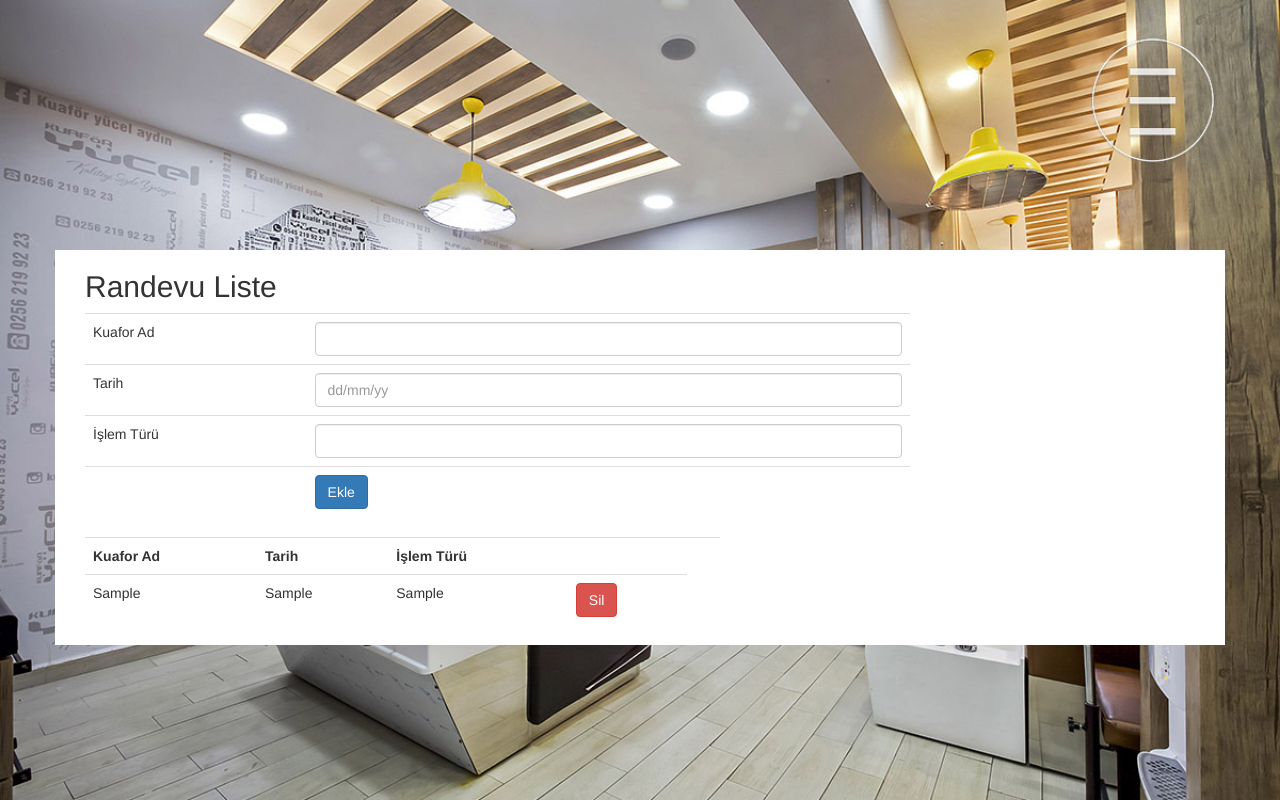
After one commit to zekirkorucu/kuafor, a PHP site: page /randevu-ekle.php in a window 1280 px wide. The commit adds this page. Run offline with PHP 8.4, Linux system fonts and the light colour scheme; tables that the repository leaves empty hold one stand-in row (values such as "Sample post").

Commit message:
Add files via upload
randevu eklendi

```diff
--- a/home.php
+++ b/home.php
@@ -18,7 +18,7 @@ session_start();
     <div class="container">
         <div class="login-box">
         <div class="row">
-
+            <form action="randevu-ekle.php" method="post">
             <div class="col-md-6 login-left">
                 <h2>Bilgiler</h2>
 
@@ -35,9 +35,10 @@ session_start();
 					</label>
 
                     </div>
-                    <button type="submit" class="btn btn-primary">Randevu Al</button>
+                    <button type="submit"  class="btn btn-primary">Randevu Al</button>
 
             </div>
+            </form>
         </div>
 
     </div>
--- /dev/null
+++ b/randevu-ekle.php
@@ -0,0 +1,154 @@
+<?php
+
+@$baglanti = new mysqli('localhost', 'root', '', 'database'); // Veritabanı bağlantımızı yapıyoruz.
+    if(mysqli_connect_error()) //Eğer hata varsa yazdırıyoruz
+    {
+        echo mysqli_connect_error();
+        exit; //eğer bağlantıda hata varsa PHP çalışmasını sonlandırıyoruz.
+    }
+
+$baglanti->set_charset("utf8"); // Türkçe karakter sorunu olmaması için utf8'e çeviriyoruz.
+
+
+
+?>
+
+
+
+<!DOCTYPE html>
+<html lang="en">
+<head>
+    <meta charset="UTF-8">
+    <title>Login</title>
+    <link rel="stylesheet" href="https://maxcdn.bootstrapcdn.com/bootstrap/3.3.7/css/bootstrap.css">
+    <link rel="stylesheet" type="text/css" href="style.css">
+
+
+</head>
+<body>
+
+
+
+    <div class="container">
+        <div class="login-box">
+        <div class="row">
+
+        </div>
+
+    </div>
+
+</div>
+
+<div style="background-color: #fff" class="container">
+<div class="col-md-9 login-lef">
+<form action="" method="post">
+    <h2>Randevu Liste</h2>
+    <table class="table">
+
+        <tr>
+            <td>Kuafor Ad</td>
+            <td><input type="text" name="KuaforAd" class="form-control" ></td>
+        </tr>
+
+        <tr>
+            <td>Tarih</td>
+            <td><input type="text" name="Tarih" class="form-control" placeholder="dd/mm/yy" ></td>
+        </tr>
+
+        <tr>
+            <td>İşlem Türü</td>
+            <td><input type="text" name="Kesim" class="form-control" ></td>
+        </tr>
+
+
+        <tr>
+            <td></td>
+            <td><input class="btn btn-primary"  type="submit" value="Ekle"></td>
+        </tr>
+
+    </table>
+
+</form>
+
+
+<?php
+
+if ($_POST) { // Sayfada post olup olmadığını kontrol ediyoruz.
+
+    // Sayfa yenilendikten sonra post edilen değerleri değişkenlere atıyoruz
+    $KuaforAd = $_POST['KuaforAd'];
+    $Tarih = $_POST['Tarih'];
+    $Kesim = $_POST['Kesim'];
+
+    if ($KuaforAd<>"" && $Tarih<>"") {
+    // Veri alanlarının boş olmadığını kontrol ettiriyoruz. Başka kontrollerde yapabilirsiniz.
+
+         // Veri ekleme sorgumuzu yazıyoruz.
+        if ($baglanti->query("INSERT INTO randevu (KuaforAd, Tarih,Kesim) VALUES ('$KuaforAd','$Tarih','$Kesim')"))
+        {
+            echo "Randevu  Eklendi"; // Eğer veri eklendiyse eklendi yazmasını sağlıyoruz.
+        }
+        else
+        {
+            echo "Hata oluştu";
+        }
+
+    }
+
+}
+
+?>
+</div>
+
+<div class="col-md-7">
+<table class="table">
+
+    <tr>
+        <th>Kuafor Ad</th>
+        <th>Tarih</th>
+        <th>İşlem Türü</th>
+        <th></th>
+        <th></th>
+    </tr>
+
+<!-- Şimdi ise verileri sıralayarak çekmek için PHP kodlamamıza geçiyoruz. -->
+
+<?php
+
+$sorgu = $baglanti->query("SELECT * FROM randevu"); // Makale tablosundaki tüm verileri çekiyoruz.
+
+while ($sonuc = $sorgu->fetch_assoc()) {
+
+$id = $sonuc['id'];
+$KuaforAd = $sonuc['KuaforAd']; // Veritabanından çektiğimiz id satırını $id olarak tanımlıyoruz.
+$Tarih = $sonuc['Tarih'];
+$Kesim = $sonuc['Kesim'];
+
+// While döngüsü ile verileri sıralayacağız. Burada PHP tagını kapatarak tırnaklarla uğraşmadan tekrarlatabiliriz.
+?>
+
+    <tr>
+        <td><?php echo $KuaforAd; // Yukarıda tanıttığımız gibi alanları dolduruyoruz. ?></td>
+        <td><?php echo $Tarih; ?></td>
+        <td><?php echo $Kesim; ?></td>
+
+        <td><a href="sil.php?id=<?php echo $id; ?>" class="btn btn-danger">Sil</a></td>
+    </tr>
+
+<?php
+}
+// Tekrarlanacak kısım bittikten sonra PHP tagının içinde while döngüsünü süslü parantezi kapatarak sonlandırıyoruz.
+?>
+
+</table>
+</div>
+</div>
+
+
+
+
+
+
+
+</body>
+</html>
--- a/style.css
+++ b/style.css
@@ -12,7 +12,7 @@ body{
 	max-width:800px;
 	float:none;
 	margin:150px auto;
-	margin-top: 400px;
+	margin-top: 100px;
 	margin-left: 50px;
 
 
```
Also changed, not shown: database.sql (added, +97 -0 lines), sil.php (added, +26 -0 lines).
